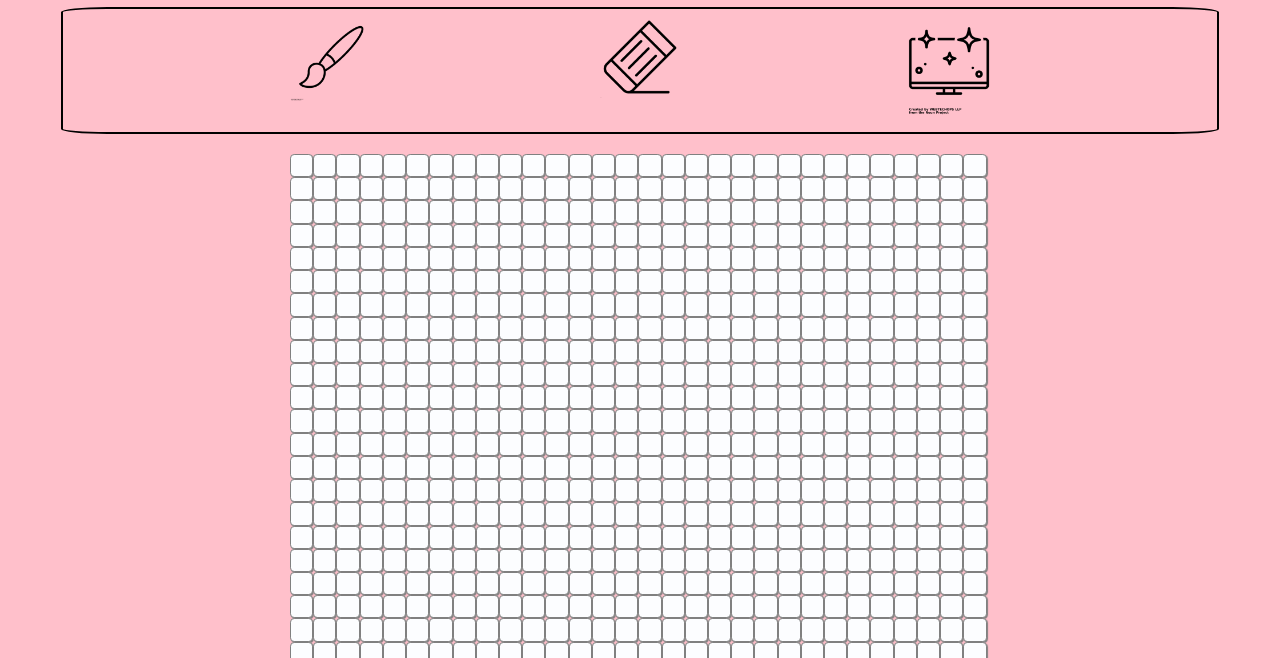
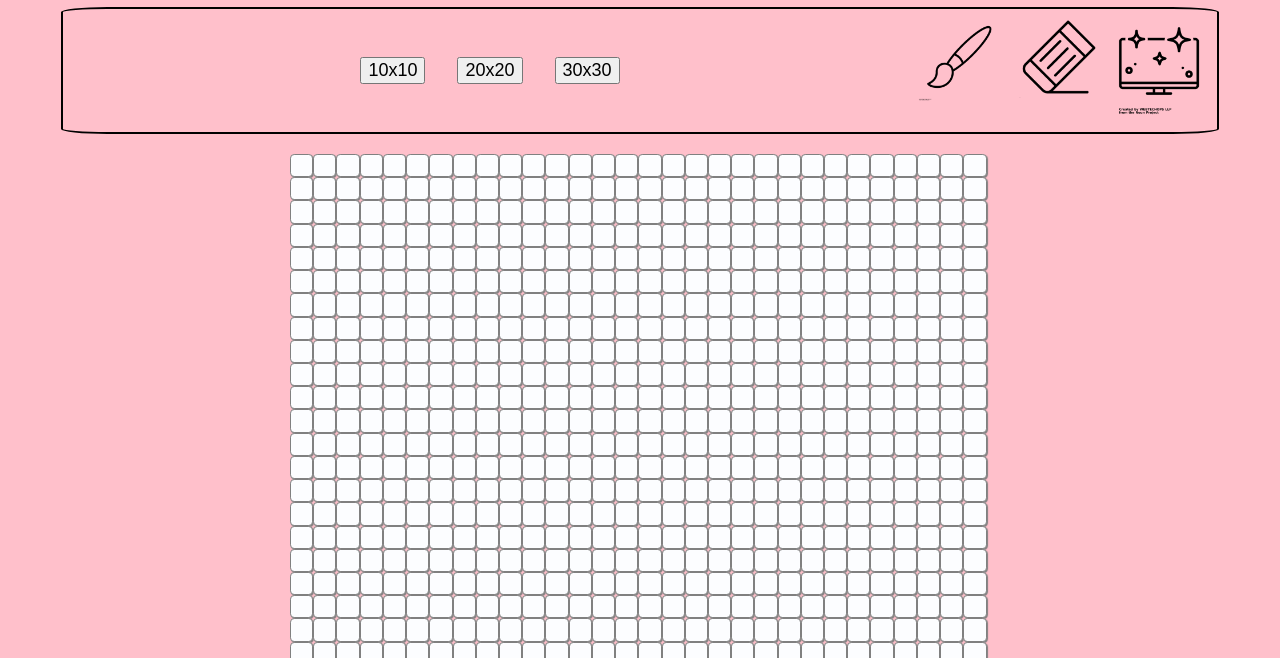
Before and after one commit to BennySteve/Sketch, a plain HTML site: page index.html in a window 1280 px wide. Shown: the part 142-800 px from the top of the page. Drawn offline with Linux system fonts and the light colour scheme.

Commit message:
buttons added

```diff
--- a/index.html
+++ b/index.html
@@ -11,11 +11,11 @@
 <h1 class="head">Etch A Sketch</h1>
 <h3 class="head">Draw and enjoy!!</h3>
 <div class="holder">
-<!---<div class="options">
+<div class="options">
 <button class="one">10x10</button>
 <button class="two">20x20</button>
 <button class="three">30x30</button></div>
---->
+
 <!--<button class="color">Change color</button>-->
 <div class="btn blue"><img src="img/noun-brush-5330190.png" alt="click to paint"></div>
 <div class="btn lw"><img src="img/noun-eraser-4561937.png" alt="click to erase"></div>
```
